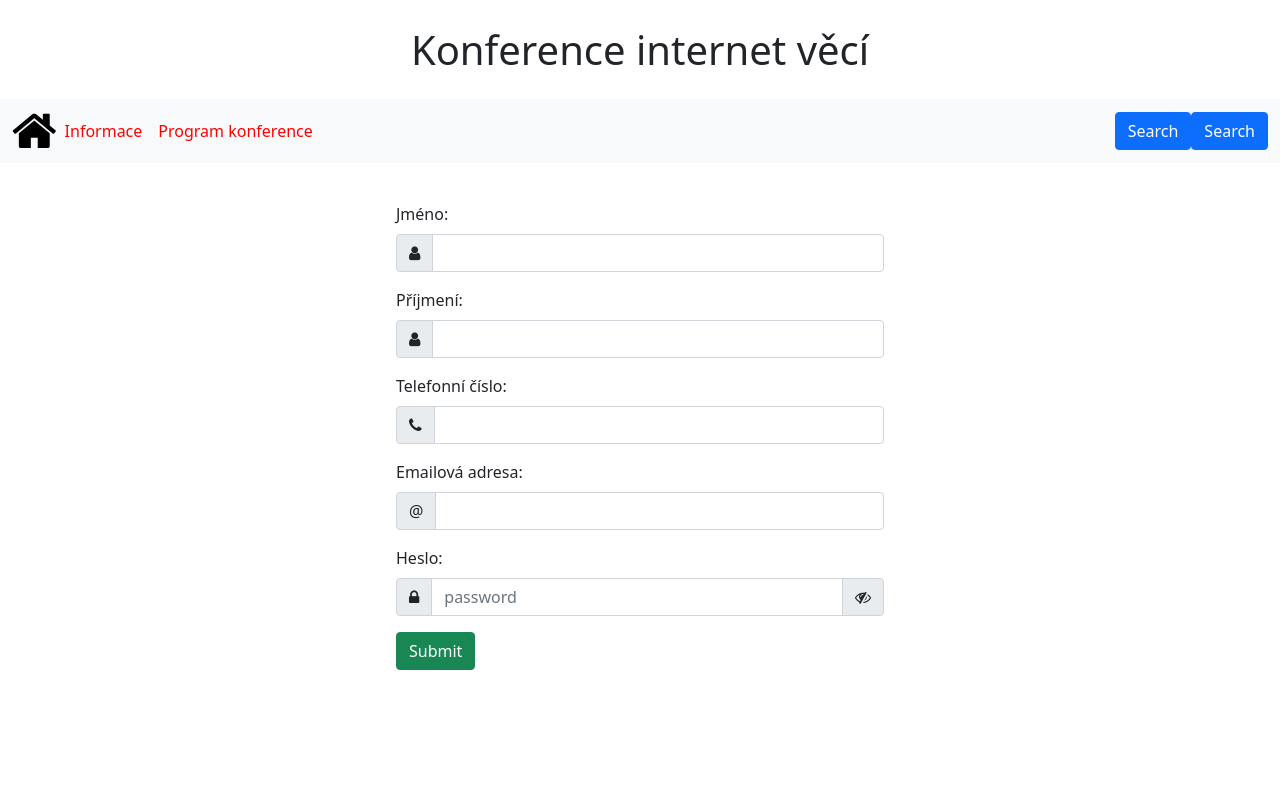
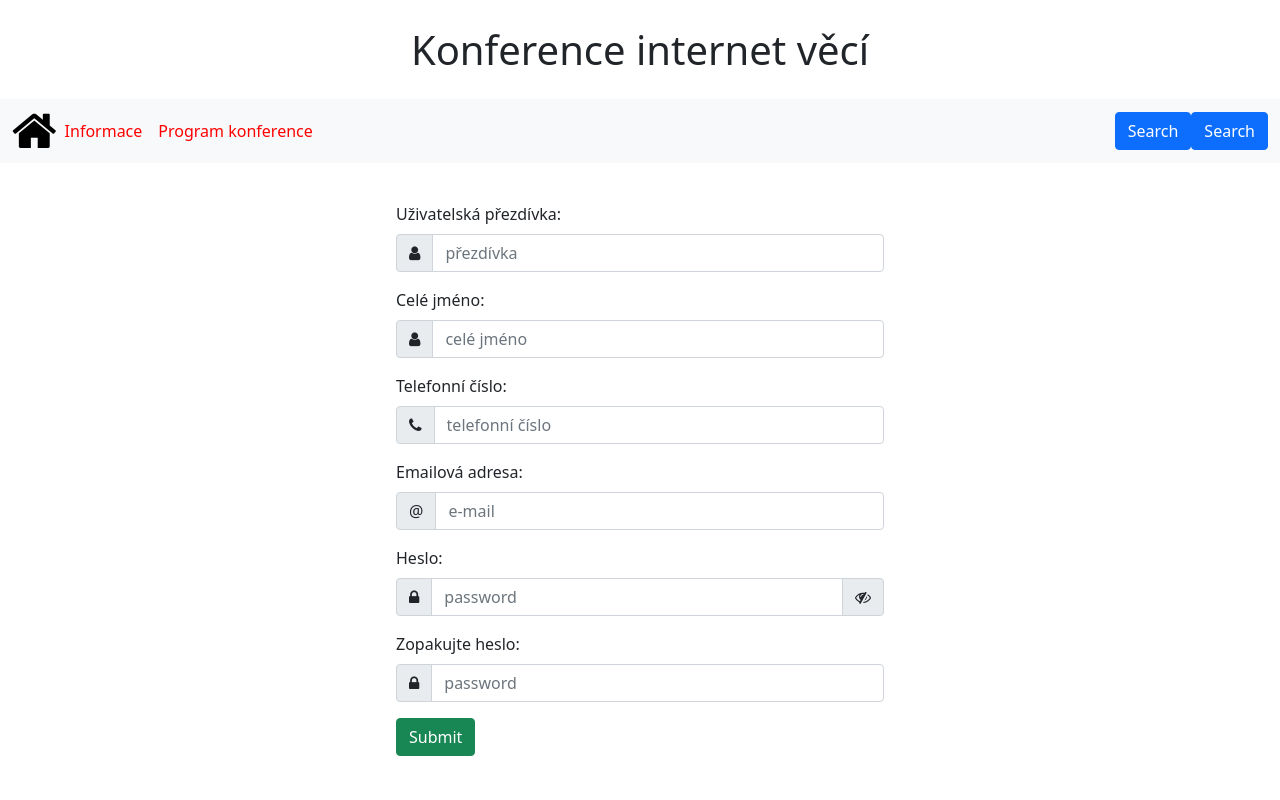
Before and after one commit to MiraVdov/semestralka-web, a PHP site: page /registration.php in a window 1280 px wide. Run offline with PHP 8.4, Linux system fonts and the light colour scheme.

Commit message:
drobne upravy formu

```diff
--- a/registration.php
+++ b/registration.php
@@ -47,25 +47,25 @@
   <!--Body-->
   <div class="container" id="form">
     <form action="" method="POST" >
-    <label for="exampleInputEmail1" class="form-label">Jméno:</label>
+    <label for="exampleInputEmail1" class="form-label">Uživatelská přezdívka:</label>
       <div class="input-group mb-3">
         <span class="input-group-text" id="basic-addon1"><i class="fa fa-user"></i></span>
-        <input type="email" class="form-control" id="exampleInputEmail1" aria-describedby="emailHelp" required>
+        <input type="email" class="form-control" id="exampleInputEmail1" aria-describedby="emailHelp" placeholder="přezdívka" required>
       </div>
-      <label for="exampleInputEmail1" class="form-label">Příjmení:</label>
+      <label for="exampleInputEmail1" class="form-label">Celé jméno:</label>
       <div class="input-group mb-3">
         <span class="input-group-text" id="basic-addon1"><i class="fa fa-user"></i></span>
-        <input type="email" class="form-control" id="exampleInputEmail1" aria-describedby="emailHelp" required>
+        <input type="email" class="form-control" id="exampleInputEmail1" aria-describedby="emailHelp" placeholder="celé jméno" required>
       </div>
     <label for="exampleInputEmail1" class="form-label">Telefonní číslo:</label>
       <div class="input-group mb-3">
         <span class="input-group-text" id="basic-addon1"><i class="fa fa-phone"></i></span>
-        <input type="email" class="form-control" id="exampleInputEmail1" aria-describedby="emailHelp" required>
+        <input type="email" class="form-control" id="exampleInputEmail1" aria-describedby="emailHelp" placeholder="telefonní číslo" required>
       </div>
       <label for="exampleInputEmail1" class="form-label">Emailová adresa:</label>
       <div class="input-group mb-3">
         <span class="input-group-text" id="basic-addon1">@</span>
-        <input type="email" class="form-control" id="exampleInputEmail1" aria-describedby="emailHelp">
+        <input type="email" class="form-control" id="exampleInputEmail1" aria-describedby="emailHelp" placeholder="e-mail" requried>
       </div>
       <label for="password" class="form-label">Heslo:</label>
       <div class="input-group mb-3">
@@ -75,6 +75,11 @@
             <i class="fa fa-eye-slash" id="show_eye"></i>
             <i class="fa fa-eye d-none" id="hide_eye"></i>
           </span>
+      </div>
+      <label for="exampleInputEmail1" class="form-label">Zopakujte heslo:</label>
+      <div class="input-group mb-3">
+        <span class="input-group-text" id="basic-addon1"><i class="fa fa-lock"></i></span>
+        <input type="password" class="form-control" id="exampleInputEmail1" aria-describedby="emailHelp" placeholder="password" required>
       </div>
       <button type="submit" class="btn btn-success">Submit</button>
   </form>
```
